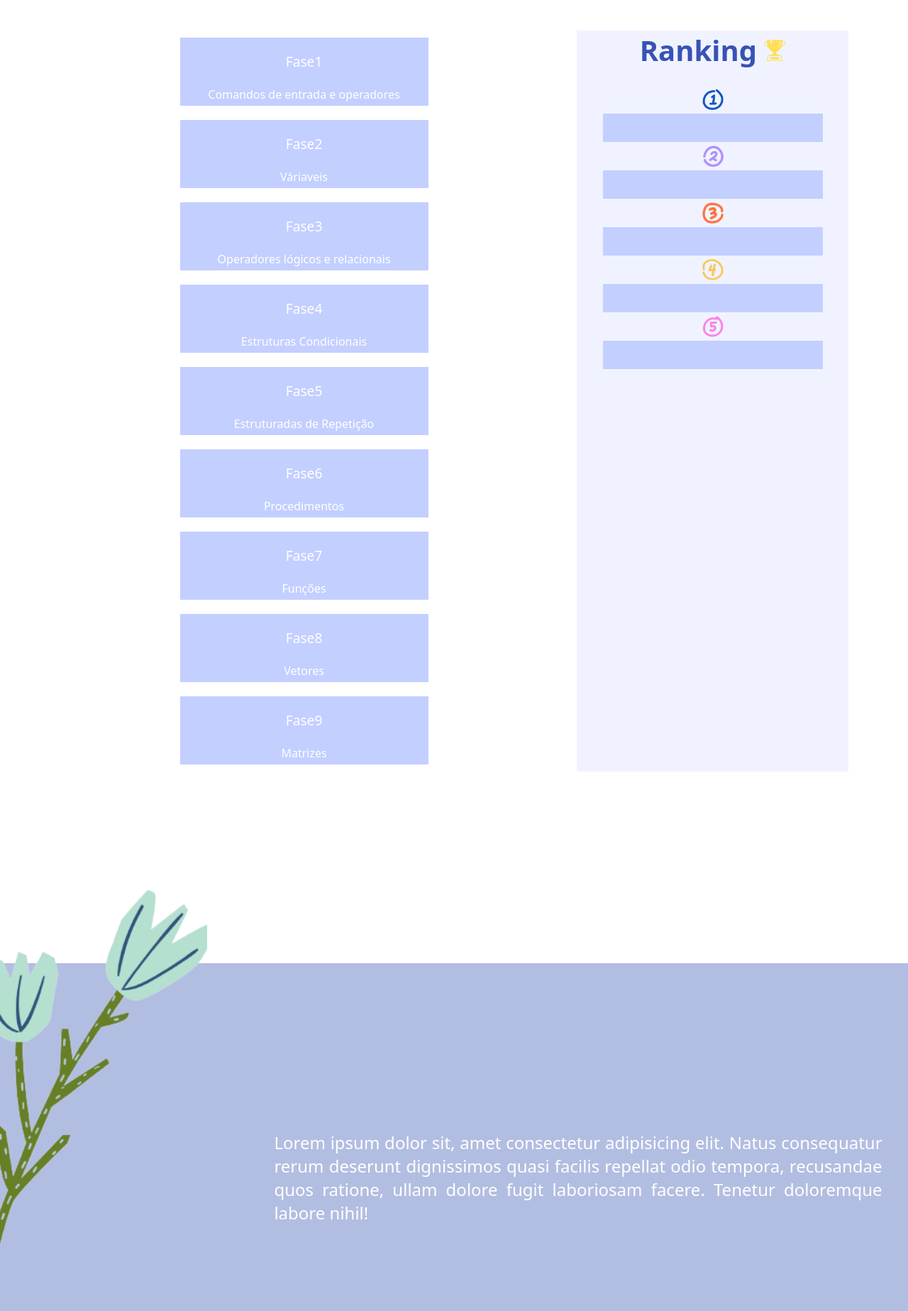
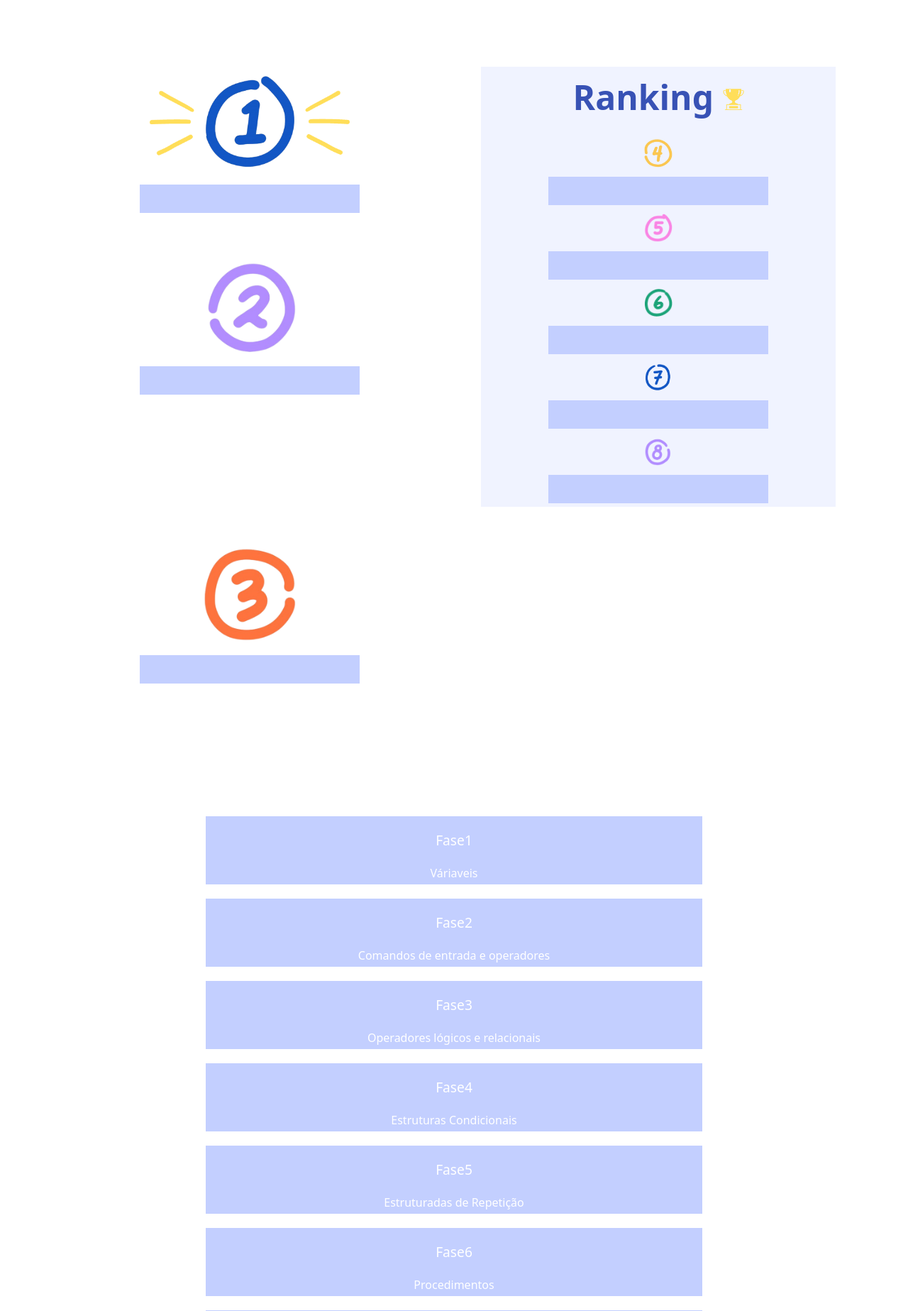
Before and after one commit to NathanAzvdo/Tcc, a PHP site: page /paginas/telaInicial.php in a window 1280 px wide. Shown: the part 64-1911 px from the top of the page at 71% size. Run offline with PHP 8.4, Linux system fonts and the light colour scheme; the visitor is signed in with stand-in values (Sample User, id 1); data that the repository does not hold is empty.

Commit message:
ranking top3

```diff
--- a/css/apresentação.css
+++ b/css/apresentação.css
@@ -15,11 +15,12 @@ input{
      width: 300px;
    }
 .fases{
-    width: 900px;
-    margin: 0 20px;
+    margin: 15% auto;
+    text-align: center;
+    width: 90vw;
 }
 .fase{
-    width: 350px;
+    width: 700px;
     background-color: #c3cfff;
     color: #fff;
     padding: 5px 0;
@@ -27,7 +28,7 @@ input{
     display: inline-block;
     text-align: center;
     padding-top: 20px;
-    transition: .3s;
+    transition: .5s;
     cursor: pointer;
 }
 .title-fase{
@@ -36,15 +37,15 @@ input{
 
 }
 .fase:hover{
-    transform: scale(1.02);
+    transform: scale(1.01);
     border: 1px solid #3852b5;
 }
  .center{
     display: flex;
     flex-direction: row;
     padding: 30px;
-    justify-content: space-evenly;
-    margin: 6% auto 7%;
+    justify-content: center;
+    margin: 10% auto 7%;
     align-content: center;
     text-align: center;
     width: 90vw;
--- a/css/ranking.css
+++ b/css/ranking.css
@@ -5,13 +5,29 @@
 .ranking{
     background-color: #c3cfff41;
     width: 500px;
+    height: 620px;
     text-align: center;
-    margin:0 20px ;
+    margin:0 auto;
 
+}
+.first img, .second img, .third img{
+    width: 130px;
+    margin: 10px auto;
+}
+.second, .third{
+    display: inline-block;
+    margin: 50px 30px;
+}
+
+.third{
+    transform: translateY(100px);
+}
+.topTres{
+    width: 50%;
 }
 .rankName{
     width: 300px;
-    margin: 0 auto;
+    margin: 1.5% auto;
     background-color: #c3cfff;
     height: 30px;
     color: #fff;
@@ -21,13 +37,10 @@
     justify-content: center;
 }
 .ranking h1{
-
-    position: relative;
-
-   color: #3852B5;
-   font-size: 40px;
-   text-align: center;
-
+    color: #3852B5;
+    font-size: xxx-large;
+    margin-top: 10px ;
+    text-align: center;
 }
 @media(max-width:1230px){
     .ranking{
--- a/paginas/telaInicial.php
+++ b/paginas/telaInicial.php
@@ -8,7 +8,7 @@ if((!isset($_SESSION['email'])) and (!isset($_SESSION['senha']))){
 
 }
 $email = $_SESSION['email'];
-$sql = "SELECT nome_usuario FROM cadastro order by ranking DESC LIMIT 5";
+$sql = "SELECT nome_usuario FROM cadastro order by ranking DESC LIMIT 8";
 $result = $conexao->query($sql);
 $nomes = [];
 $cont=0;
@@ -59,11 +59,78 @@ while($USER_DATA = mysqli_fetch_assoc($result))
   </header>
   <script src="../js/menu.js"></script>
 
+
+
+
+
+
+
+
   <div class="center">
 
-    <div class="fases">
-    <div class="fase"><div class="title-fase">Fase1</div><br>Comandos de entrada e operadores</div>
-    <div class="fase"><div class="title-fase">Fase2</div><br>Váriaveis</div>
+    <div class="topTres">
+      <div class="first">
+        <img src="../img/brilhoprim.png" style="width:80px; transform: scaleX(-1);">
+        <img src="../img/primeiro-removebg-preview.png">
+        <img src="../img/brilhoprim.png" style="width:80px;">
+        <div class="rankName"><?php echo $nomes[0]; ?></div>
+      </div>
+
+
+      <div class="second">
+        <img src="../img/segundo-removebg-preview.png">
+        <div class="rankName"><?php echo $nomes[1]; ?></div>
+      </div>
+
+      <div class="third">
+      <img src="../img/terceiro-removebg-preview.png">
+        <div class="rankName"><?php echo $nomes[2]; ?></div>
+      </div>
+
+
+
+
+
+    </div>
+
+
+    <div class="ranking">
+      <h1>Ranking <img src="../img/trofeu-removebg-preview.png" alt="" width="30px" height="30px"></h1>
+      <br>
+      <img src="../img/quarto2-removebg-preview.png" alt="" width="40px" height="40px" style="margin-top: 5px;">
+      <br>
+      <div class="rankName"><?php
+      echo $nomes[3];
+      ?></div>
+      <img src="../img/quinto-removebg-preview.png" alt="" width="40px" height="40px" style="margin-top: 5px;">
+      <br>
+      <div class="rankName"><?php
+      echo $nomes[4];
+      ?></div>
+      <img src="../img/sexto-removebg-preview.png" alt="" width="40px" height="40px" style="margin-top: 5px;">
+      <br>
+      <div class="rankName"><?php
+      echo $nomes[5];
+      ?></div>
+      <img src="../img/setimo-removebg-preview.png" alt="" width="40px" height="40px" style="margin-top: 5px;">
+      <br>
+      <div class="rankName"><?php
+      echo $nomes[6];
+      ?></div>
+      <img src="../img/oitavo-removebg-preview.png" alt="" width="40px" height="40px" style="margin-top: 5px;">
+      <br>
+      <div class="rankName"><?php
+      echo $nomes[7];
+      ?></div>
+    </div>
+
+</div>
+
+
+
+  <div class="fases">
+    <div class="fase"><div class="title-fase">Fase1</div><br>Váriaveis</div>
+    <div class="fase"><div class="title-fase">Fase2</div><br>Comandos de entrada e operadores</div>
     <div class="fase"><div class="title-fase">Fase3</div><br>Operadores lógicos e relacionais</div>
     <div class="fase"><div class="title-fase">Fase4</div><br>Estruturas Condicionais</div>
     <div class="fase"><div class="title-fase">Fase5</div><br>Estruturadas de Repetição</div>
@@ -71,40 +138,7 @@ while($USER_DATA = mysqli_fetch_assoc($result))
     <div class="fase"><div class="title-fase">Fase7</div><br>Funções</div>
     <div class="fase"><div class="title-fase">Fase8</div><br>Vetores</div>
     <div class="fase"><div class="title-fase">Fase9</div><br>Matrizes</div>
-    </div>
-
-
-    <div class="ranking">
-      <h1>Ranking <img src="../img/trofeu-removebg-preview.png" alt="" width="30px" height="30px"></h1>
-      <br>
-      <img src="../img/primeiro-removebg-preview.png" alt="" width="30px" height="30px" style="margin-top: 5px;">
-      <br>
-      <div class="rankName"><?php
-      echo $nomes[0];
-      ?></div>
-      <img src="../img/segundo-removebg-preview.png" alt="" width="30px" height="30px" style="margin-top: 5px;">
-      <br>
-      <div class="rankName"><?php
-      echo $nomes[1];
-      ?></div>
-      <img src="../img/terceiro-removebg-preview.png" alt="" width="30px" height="30px" style="margin-top: 5px;">
-      <br>
-      <div class="rankName"><?php
-      echo $nomes[2];
-      ?></div>
-      <img src="../img/quarto2-removebg-preview.png" alt="" width="30px" height="30px" style="margin-top: 5px;">
-      <br>
-      <div class="rankName"><?php
-      echo $nomes[3];
-      ?></div>
-      <img src="../img/quinto-removebg-preview.png" alt="" width="30px" height="30px" style="margin-top: 5px;">
-      <br>
-      <div class="rankName"><?php
-      echo $nomes[4];
-      ?></div>
-    </div>
-
-</div>
+  </div>
 
 
 
```
Also changed, not shown: img/brilhoprim.png (added), img/oitavo-removebg-preview.png (added), img/setimo-removebg-preview.png (added).
